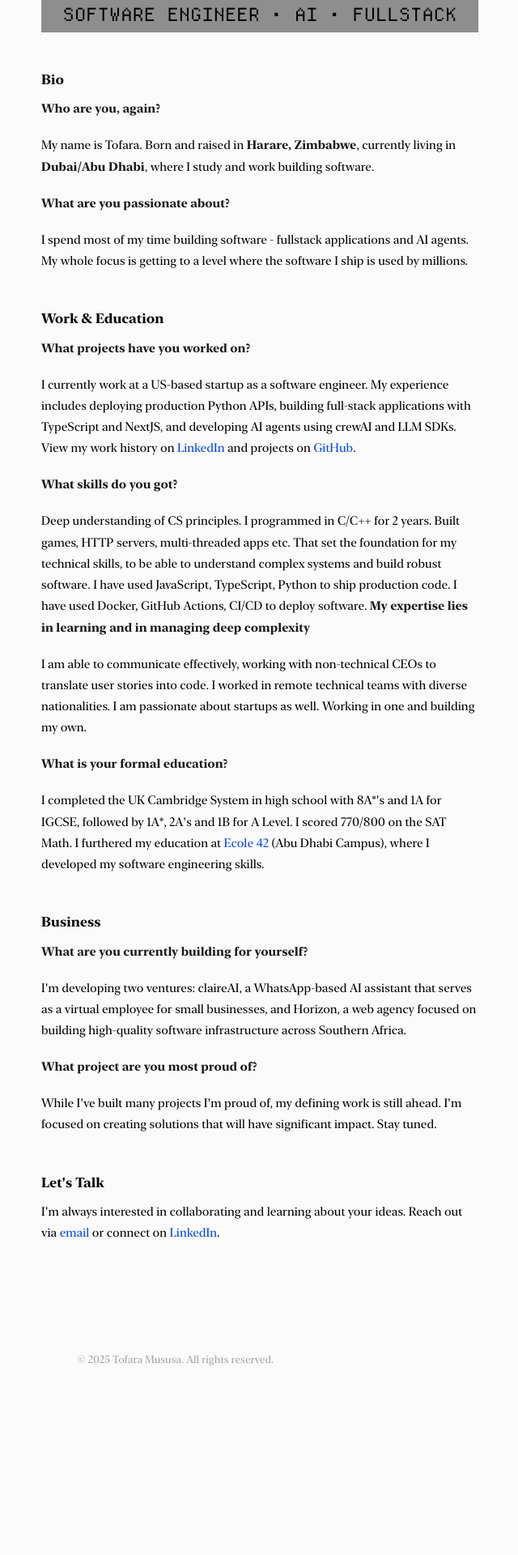
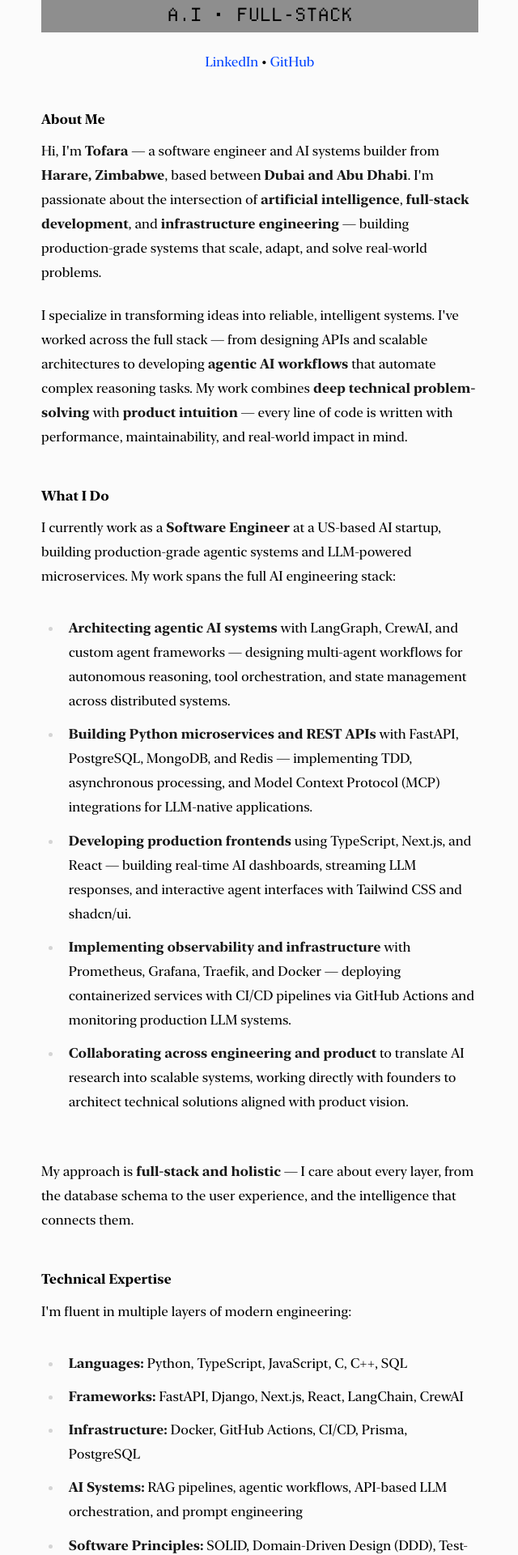
Before and after one commit to tofaramususa/tofaramususa.com, a Next.js app: page / in a window 1280 px wide. Shown: the part 140-2060 px from the top of the page at 81% size, without its empty margins (319-959 px from the left). Before the commit the page ends 1917 px from the top, so only its background shows below. Built offline with nearby package versions, Linux system fonts and the light colour scheme; a web font is replaced by a local one.

Commit message:
feat: update layout and add gear icon to metadata; enhance homepage content

```diff
--- a/components/craft.tsx
+++ b/components/craft.tsx
@@ -42,7 +42,7 @@ const Main = ({ children, className }: MainProps) => {
     <main
       className={cn(
         // General Prose
-        "prose:font-sans prose prose-neutral max-w-none text-black",
+        "prose:font-sans prose prose-neutral max-w-none text-black lg:prose-lg",
         // Prose Headings
         "prose-headings:mt-8 prose-headings:text-lg prose-headings:font-semibold prose-headings:text-primary prose-h1:mt-0 prose-h1:prose-2xl prose-h2:mt-0 sm:prose-headings:mt-12 sm:prose-h1:mt-0 sm:prose-h2:mt-0 prose-h2:w-fit prose-h2:mb-0",
         // Prose Paragraphs
--- a/src/app/layout.tsx
+++ b/src/app/layout.tsx
@@ -14,6 +14,13 @@ export const metadata: Metadata = {
   title: "Tofara Mususa | Software Engineer",
   description:
     "l am Software Engineer from Harare, Zimbabwe based in Abu Dhabi, UAE",
+  icons: {
+    icon: [
+      {
+        url: "/gear-svgrepo-com.svg"
+      },
+    ],
+  },
 };
 
 //an interface describes the structure of an object.
--- a/src/app/page.tsx
+++ b/src/app/page.tsx
@@ -2,117 +2,175 @@ export default function Home() {
   return (
     <>
       <h2 className="text-center mx-auto w-full bg-ash py-2 bold-header header-title">
-        <strong>SOFTWARE ENGINEER • AI • FULLSTACK</strong>
+        <strong>A.I • FULL-STACK</strong>
       </h2>
 
-      <h3>Bio</h3>
+      <p className="text-center !mt-6 text-lg font-semibold">
+        <a href="https://www.linkedin.com/in/tofara-mususa" target="_blank" className="underline">
+          LinkedIn
+        </a>
+        {" • "}
+        <a
+          href="https://github.com/tofaramususa"
+          target="_blank"
+          className="underline"
+        >
+          GitHub
+        </a>
+      </p>
+
+      <h3>About Me</h3>
 
       <p>
-        <strong>Who are you, again?</strong>
-      </p>
-      <p>
-        My name is Tofara. Born and raised in <strong>Harare, Zimbabwe</strong>,
-        currently living in <strong>Dubai/Abu Dhabi</strong>, where I study and
-        work building software.
+        Hi, I&apos;m <strong>Tofara</strong> — a software engineer and AI systems builder from <strong>Harare, Zimbabwe</strong>, based between <strong>Dubai and Abu Dhabi</strong>. I&apos;m passionate about the intersection of <strong>artificial intelligence</strong>, <strong>full-stack development</strong>, and <strong>infrastructure engineering</strong> — building production-grade systems that scale, adapt, and solve real-world problems.
       </p>
 
       <p>
-        <strong>What are you passionate about?</strong>
-      </p>
-      <p>
-        I spend most of my time building software - fullstack applications and
-        AI agents. My whole focus is getting to a level where the software I
-        ship is used by millions.
+        I specialize in transforming ideas into reliable, intelligent systems. I&apos;ve worked across the full stack — from designing APIs and scalable architectures to developing <strong>agentic AI workflows</strong> that automate complex reasoning tasks. My work combines <strong>deep technical problem-solving</strong> with <strong>product intuition</strong> — every line of code is written with performance, maintainability, and real-world impact in mind.
       </p>
 
-      <h3>Work & Education</h3>
+      <h3>What I Do</h3>
 
       <p>
-        <strong>What projects have you worked on?</strong>
+        I currently work as a <strong>Software Engineer</strong> at a US-based AI startup, building production-grade agentic systems and LLM-powered microservices. My work spans the full AI engineering stack:
       </p>
+
+      <ul>
+        <li>
+          <strong>Architecting agentic AI systems</strong> with LangGraph, CrewAI, and custom agent frameworks — designing multi-agent workflows for autonomous reasoning, tool orchestration, and state management across distributed systems.
+        </li>
+        <li>
+          <strong>Building Python microservices and REST APIs</strong> with FastAPI, PostgreSQL, MongoDB, and Redis — implementing TDD, asynchronous processing, and Model Context Protocol (MCP) integrations for LLM-native applications.
+        </li>
+        <li>
+          <strong>Developing production frontends</strong> using TypeScript, Next.js, and React — building real-time AI dashboards, streaming LLM responses, and interactive agent interfaces with Tailwind CSS and shadcn/ui.
+        </li>
+        <li>
+          <strong>Implementing observability and infrastructure</strong> with Prometheus, Grafana, Traefik, and Docker — deploying containerized services with CI/CD pipelines via GitHub Actions and monitoring production LLM systems.
+        </li>
+        <li>
+          <strong>Collaborating across engineering and product</strong> to translate AI research into scalable systems, working directly with founders to architect technical solutions aligned with product vision.
+        </li>
+      </ul>
+
       <p>
-        I currently work at a US-based startup as a software engineer. My
-        experience includes deploying production Python APIs, building
-        full-stack applications with TypeScript and NextJS, and developing AI
-        agents using crewAI and LLM SDKs. View my work history on{" "}
+        My approach is <strong>full-stack and holistic</strong> — I care about every layer, from the database schema to the user experience, and the intelligence that connects them.
+      </p>
+
+      <h3>Technical Expertise</h3>
+
+      <p>
+        I&apos;m fluent in multiple layers of modern engineering:
+      </p>
+
+      <ul>
+        <li>
+          <strong>Languages:</strong> Python, TypeScript, JavaScript, C, C++, SQL
+        </li>
+        <li>
+          <strong>Frameworks:</strong> FastAPI, Django, Next.js, React, LangChain, CrewAI
+        </li>
+        <li>
+          <strong>Infrastructure:</strong> Docker, GitHub Actions, CI/CD, Prisma, PostgreSQL
+        </li>
+        <li>
+          <strong>AI Systems:</strong> RAG pipelines, agentic workflows, API-based LLM orchestration, and prompt engineering
+        </li>
+        <li>
+          <strong>Software Principles:</strong> SOLID, Domain-Driven Design (DDD), Test-Driven Development (TDD), and Clean Architecture
+        </li>
+      </ul>
+
+      <p>
+        My foundation was built on <strong>two years of intensive C/C++ programming</strong>, where I developed HTTP servers, game engines, and multithreaded applications. This low-level grounding taught me how computers truly work — memory, processes, networking — and gave me the technical confidence to design complex, distributed systems.
+      </p>
+
+      <p>
+        I later transitioned to full-stack web and AI development, where I now blend modern web frameworks with machine intelligence, creating systems that <em>learn</em>, <em>adapt</em>, and <em>scale</em>.
+      </p>
+
+      <h3>Work & Collaboration</h3>
+
+      <p>
+        Beyond the technical layer, I bring <strong>strong communication and teamwork</strong>. I&apos;ve worked in remote, multicultural teams spanning the US, UAE, and Africa — coordinating across time zones, aligning business priorities with technical execution, and delivering consistently.
+      </p>
+
+      <p>
+        I&apos;m comfortable working directly with <strong>non-technical founders, PMs, and clients</strong>, translating high-level product ideas into concrete technical solutions. I also enjoy mentoring peers, reviewing code, and improving developer workflows through automation and DevOps practices.
+      </p>
+
+      <p>
+        My professional values are: <strong>clarity, reliability, and precision</strong> — whether in communication or code.
+      </p>
+
+      <h3>Education</h3>
+
+      <ul>
+        <li>
+          <strong>École 42 Abu Dhabi</strong> (Software Engineering Program)
+          <br />
+          Intensive peer-driven program focused on low-level programming, system design, and large-scale software projects.
+        </li>
+        <li>
+          <strong>Cambridge International A Levels:</strong> 1A*, 2A&apos;s, 1B (Mathematics and Physical Sciences)
+        </li>
+        <li>
+          <strong>IGCSE:</strong> 8A*&apos;s and 1A
+        </li>
+        <li>
+          <strong>SAT Math:</strong> 770 / 800
+        </li>
+      </ul>
+
+      <p>
+        These experiences trained me to think algorithmically, debug deeply, and approach problems with both creativity and rigor.
+      </p>
+
+      <h3>Ventures & Side Projects</h3>
+
+      <p>
+        Outside work, I&apos;m building:
+      </p>
+
+      <ul>
+        <li>
+          <strong>claireAI</strong> — a WhatsApp-based AI assistant designed as a virtual employee for small businesses, automating communication, scheduling, and lead management through conversational AI.
+        </li>
+        <li>
+          <strong>Horizon</strong> — a software studio focused on developing high-quality web infrastructure and AI integrations across Southern Africa.
+        </li>
+      </ul>
+
+      <h3>Vision & Craft</h3>
+
+      <p>
+        I believe the best software blends <strong>engineering precision</strong> with <strong>creative design</strong>. My long-term goal is to create systems that serve millions of users, combining robust infrastructure with human-centered AI capabilities.
+      </p>
+
+      <p>
+        I&apos;m especially interested in how <strong>LLMs, agentic systems, and retrieval architectures</strong> can power the next generation of educational and productivity tools — systems that understand and adapt to human intent, not just execute commands.
+      </p>
+
+      <h3>Let&apos;s Talk</h3>
+
+      <p>
+        If you&apos;re building something ambitious — whether it&apos;s a startup, AI product, or open-source tool — I&apos;d love to hear about it.
+      </p>
+
+      <p>
+        You can reach me via{" "}
+        <a href="mailto:tofaramususa07@gmail.com" target="_blank">
+          email
+        </a>{" "}
+        or connect with me on{" "}
         <a href="https://www.linkedin.com/in/tofara-mususa" target="_blank">
           LinkedIn
-        </a>{" "}
-        and projects on{" "}
-        <a
-          href="https://github.com/tofaramususa?tab=repositories"
-          target="_blank"
-        >
-          GitHub
         </a>
         .
       </p>
 
       <p>
-        <strong>What skills do you got?</strong>
-      </p>
-      <p>
-        Deep understanding of CS principles. I programmed in C/C++ for 2 years.
-        Built games, HTTP servers, multi-threaded apps etc. That set the
-        foundation for my technical skills, to be able to understand complex
-        systems and build robust software. I have used JavaScript, TypeScript,
-        Python to ship production code. I have used Docker, GitHub Actions,
-        CI/CD to deploy software.{" "}
-        <strong>
-          My expertise lies in learning and in managing deep complexity
-        </strong>
-      </p>
-      <p>
-        I am able to communicate effectively, working with non-technical CEOs to
-        translate user stories into code. I worked in remote technical teams
-        with diverse nationalities. I am passionate about startups as well.
-        Working in one and building my own.
-      </p>
-      <p>
-        <strong>What is your formal education?</strong>
-      </p>
-      <p>
-        I completed the UK Cambridge System in high school with 8A*&apos;s and 1A for
-        IGCSE, followed by 1A*, 2A&apos;s and 1B for A Level. I scored 770/800 on the
-        SAT Math. I furthered my education at{" "}
-        <a href="https://42.fr/en/homepage/" target="_blank">
-          Ecole 42
-        </a>{" "}
-        (Abu Dhabi Campus), where I developed my software engineering skills.
-      </p>
-      <h3>Business</h3>
-
-      <p>
-        <strong>What are you currently building for yourself?</strong>
-      </p>
-      <p>
-        I&apos;m developing two ventures: claireAI, a WhatsApp-based AI assistant
-        that serves as a virtual employee for small businesses, and Horizon, a
-        web agency focused on building high-quality software infrastructure
-        across Southern Africa.
-      </p>
-
-      <p>
-        <strong>What project are you most proud of?</strong>
-      </p>
-      <p>
-        While I&apos;ve built many projects I&apos;m proud of, my defining work is still
-        ahead. I&apos;m focused on creating solutions that will have significant
-        impact. Stay tuned.
-      </p>
-
-      <h3>Let&apos;s Talk</h3>
-      <p>
-        I&apos;m always interested in collaborating and learning about your ideas.
-        Reach out via{" "}
-        <a href="mailto:tofaramususa07@gmail.com" target="_blank">
-          email
-        </a>{" "}
-        or connect on{" "}
-        <a href="https://www.linkedin.com/in/tofara-mususa" target="_blank">
-          LinkedIn
-        </a>
-        .
+        Let&apos;s build something <strong>intelligent</strong>, <strong>useful</strong>, and <strong>lasting</strong>.
       </p>
     </>
   );
```
Also changed, not shown: public/gear-svgrepo-com.svg (added).
